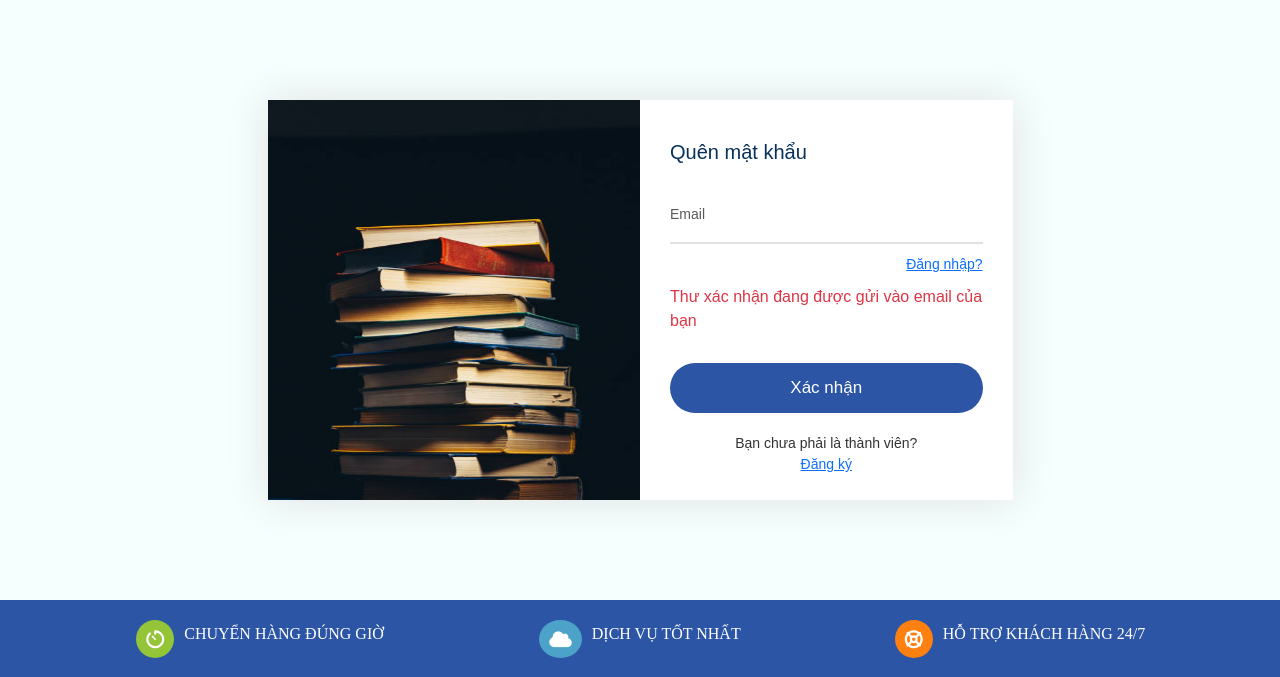
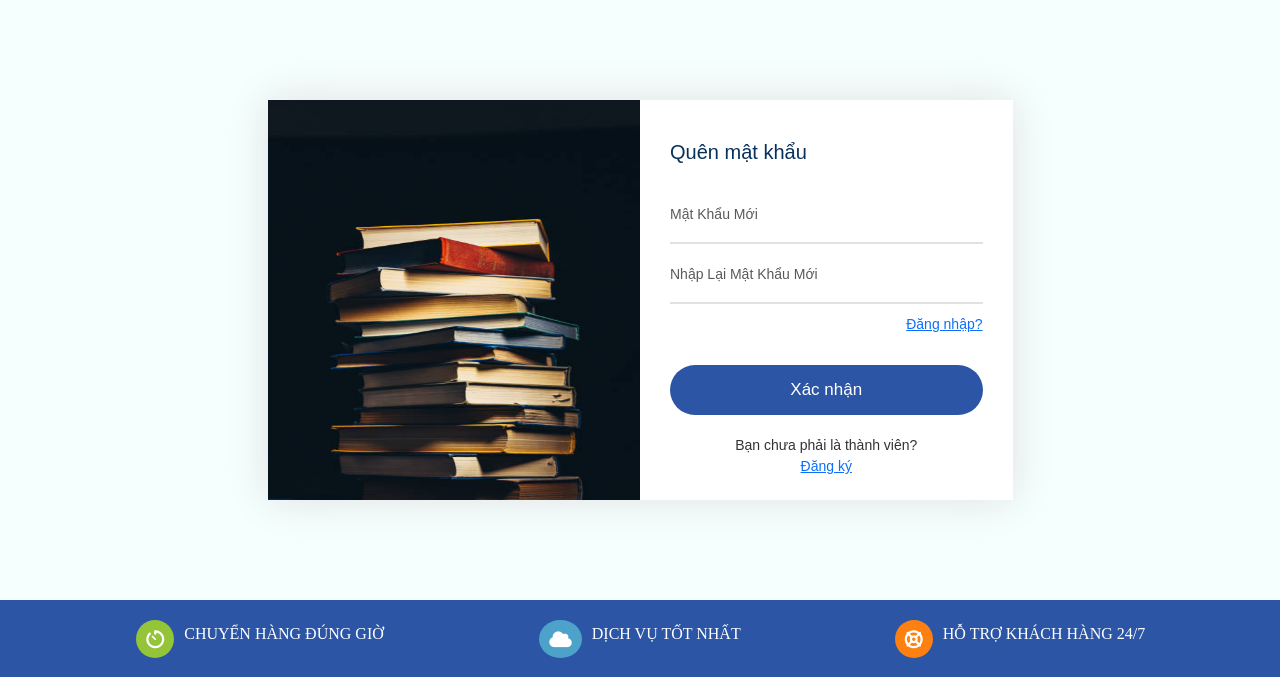
Before and after one commit to QuangHuy2201/Project_BookStore, a PHP site: page /html/new_frpw_password.php in a window 1280 px wide. Shown: the part 56-733 px from the top of the page. Run offline with PHP 8.4, Linux system fonts and the light colour scheme; some web fonts are replaced.

Commit message:
add set new password form

```diff
--- a/html/new_frpw_password.php
+++ b/html/new_frpw_password.php
@@ -14,15 +14,15 @@ include "../view/header.php";
                         <h2>Quên mật khẩu</h2>
                         <form>
                             <div class="form-group">
-                                <input type="email" id="" name="name" required>
-                                <label>Email</label>
+                                <input type="password" id="" name="password1" required>
+                                <label>Mật khẩu mới</label>
+                            </div>
+                            <div class="form-group">
+                                <input type="password" id="" name="password2" required>
+                                <label>Nhập lại mật khẩu mới</label>
                             </div>
                             <div class="forgot-password fs14 text-end mt10">
                                 <a href="#">Đăng nhập?</a>
-                            </div>
-                            <!-- Dòng này sẽ hiện ra sau khi nấn xác nhận -->
-                            <div class="text-danger mt10">
-                                <p>Thư xác nhận đang được gửi vào email của bạn</p>
                             </div>
 
                             <div class="myform-button">
```
